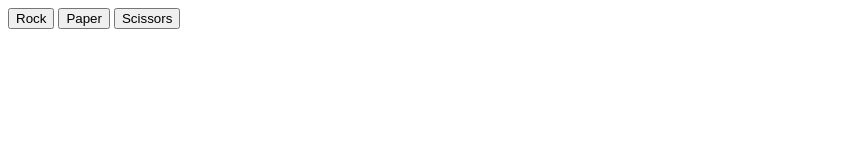
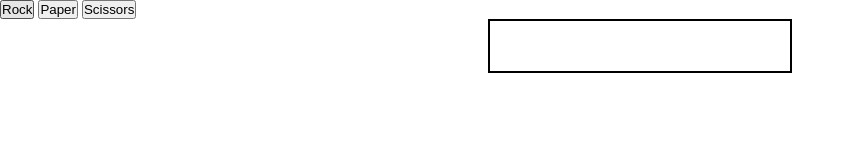
Before and after one commit to CaiaFra/RockPaperScissors, a plain HTML site: page index.html in a window 1280 px wide. Shown: the whole page, without its empty margins (0-855 px from the left). Drawn offline with Linux system fonts and the light colour scheme.

Commit message:
style.css created with div showing results

```diff
--- a/index.html
+++ b/index.html
@@ -5,11 +5,14 @@
         <title>Rock, Paper, Scissors</title>
 
         <script src="./main.js" defer></script>
+        <link rel="stylesheet" href="style.css">
     </head>
 
     <body>
         <button class="rock">Rock</button>
         <button class="paper">Paper</button>
         <button class="scissors">Scissors</button>
+
+        <div class="result"></div>
     </body>
 </html>
--- a/main.js
+++ b/main.js
@@ -7,10 +7,6 @@ function computerPlay() {
   } else {
     return "scissors"
   }
-}
-
-function playerPlay() {
-  return prompt("Choose between Rock, Paper or Scissors").toLowerCase();
 }
 
 function playRound(playerSelection, computerSelection) {
--- /dev/null
+++ b/style.css
@@ -0,0 +1,11 @@
+* {
+  margin: 0;
+  padding: 0;
+}
+
+.result {
+  border: 2px black solid;
+  height: 50px;
+  width: 300px;
+  margin: auto;
+}
```
